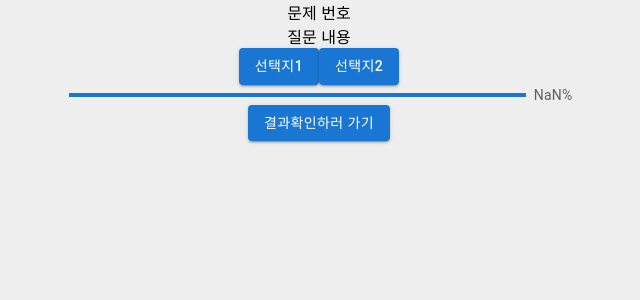
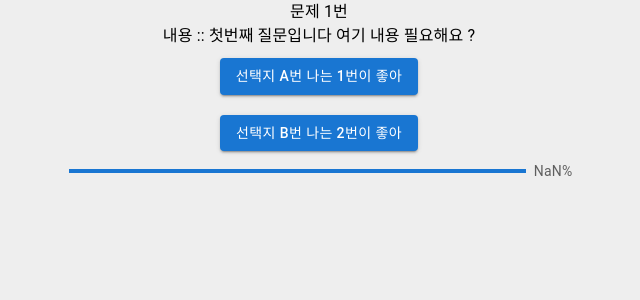
Before and after one commit to from940/new_test, a React (Create React App) app: page /new_test/test in a window 1280 px wide. Shown: the top 300 px of the page, without its empty margins (321-961 px from the left). Built offline with nearby package versions, Linux system fonts and the light colour scheme.

Commit message:
[M] Modify Test Page

```diff
--- a/src/page/test.js
+++ b/src/page/test.js
@@ -8,6 +8,9 @@ import LinearProgress, {
 } from "@mui/material/LinearProgress";
 import * as PATH from "src/routes";
 
+import { questions } from "src/data/questions";
+
+// 추후 컴포넌트 분리해야 함
 function LinearProgressWithLabel({ ...props }) {
   return (
     <Box
@@ -34,7 +37,8 @@ export default function Test() {
   const navigate = useNavigate();
 
   // 질문지 개수
-  const [progress, setProgress] = useState(12);
+  const [progress, setProgress] = useState(0);
+  const [answers, setAnswers] = useState([]);
 
   return (
     <Box
@@ -46,18 +50,35 @@ export default function Test() {
         flexDirection: "column",
       }}
     >
-      <Box>문제 번호 </Box>
-      <Box>질문 내용</Box>
-      <Box>
-        <Button variant="contained" onClick={() => {}}>
-          선택지1
+      <Typography> {`문제 ${progress + 1}번`}</Typography>
+      <Typography> {`내용 :: ${questions[progress].title}`}</Typography>
+
+      <Box
+        sx={{
+          display: "flex",
+          flexDirection: "column",
+        }}
+      >
+        {questions[progress].options.map((option) => (
+          <Button
+            variant="contained"
+            sx={{
+              margin: "10px",
+            }}
+            onClick={() => {
+              // 답 선택
+              if (progress < questions.length - 1) {
+                setProgress((prev) => prev + 1);
+              }
+            }}
+          >
+            {`선택지 ${option.index}번  ${option.description}`}
           </Button>
-        <Button variant="contained" onClick={() => {}}>
-          선택지2
-        </Button>
+        ))}
       </Box>
 
       <LinearProgressWithLabel />
+      {progress == questions.length - 1 && (
         <Button
           variant="contained"
           onClick={() => {
@@ -66,6 +87,7 @@ export default function Test() {
         >
           결과확인하러 가기
         </Button>
+      )}
     </Box>
   );
 }
```
Lines whose indentation alone changed are shown as unchanged.
